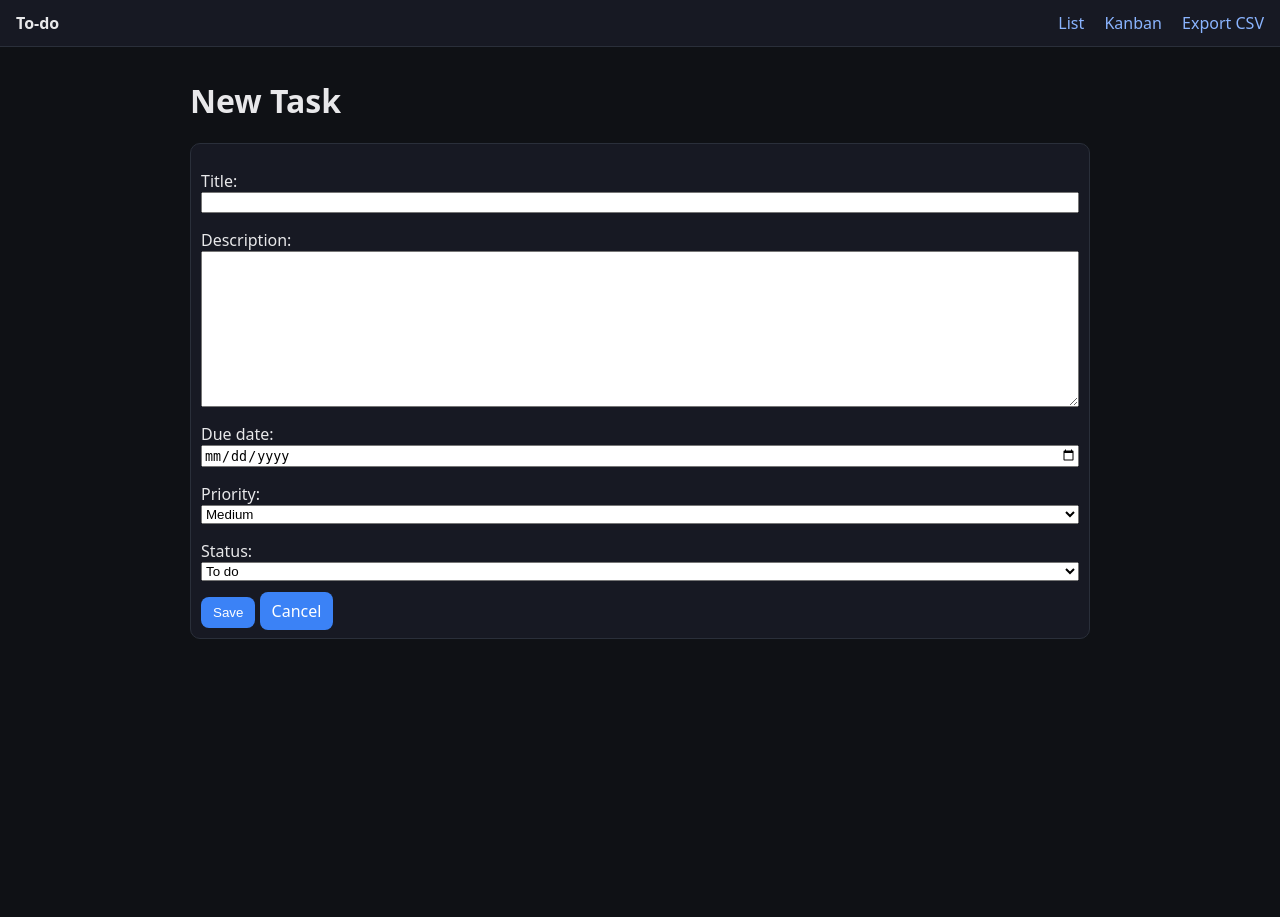
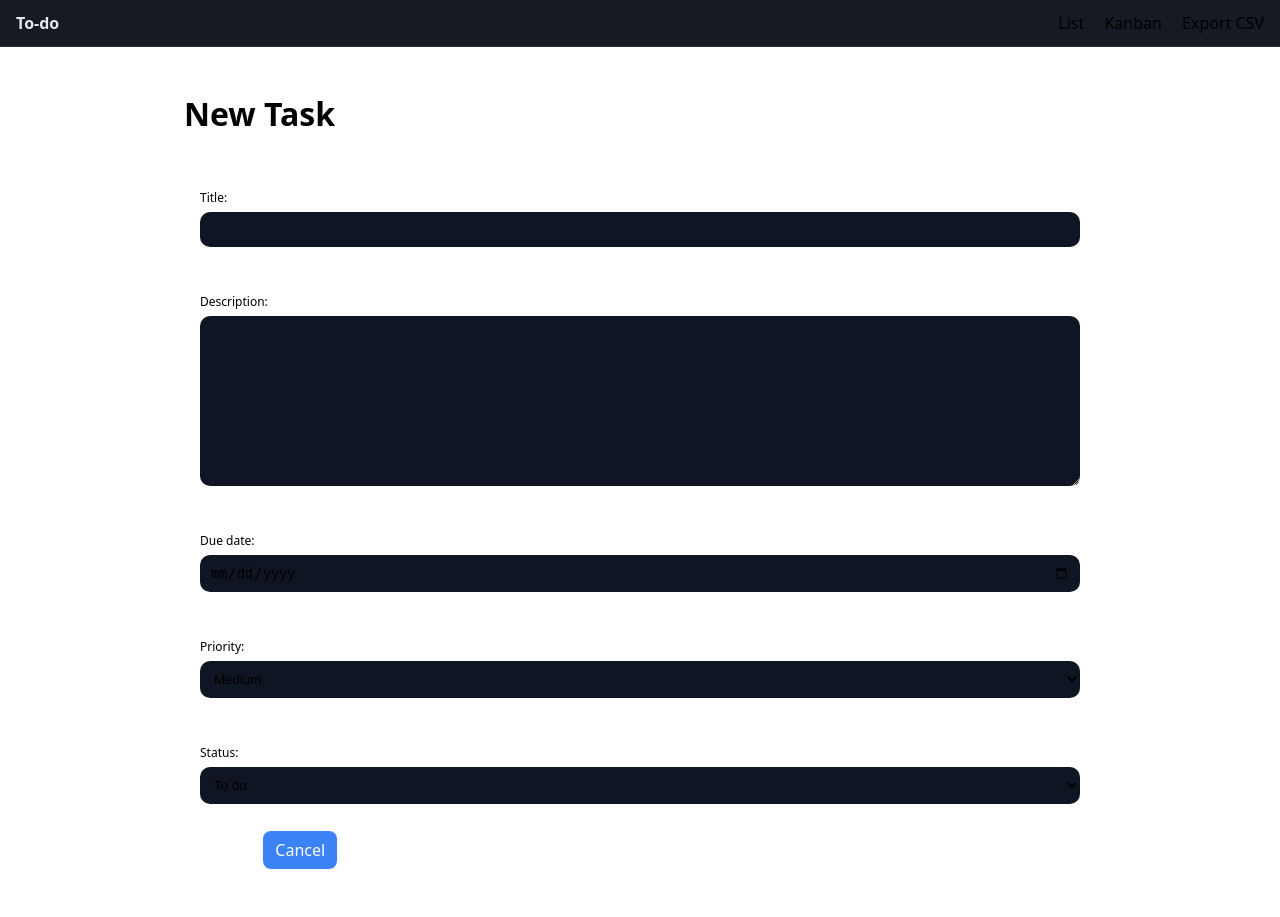
Before and after one commit to mjcolmenarez/todo2, a Django app: page /new/ in a window 1280 px wide. Before the commit the page ends 639 px from the top, so only its background shows below. Run offline with Django 5.2, Linux system fonts and the light colour scheme.

Commit message:
ui: add design tokens, base typography, buttons & inputs (CSS-only)

```diff
--- a/static/css/styles.css
+++ b/static/css/styles.css
@@ -25,3 +25,93 @@
 .kanban{display:grid;grid-template-columns:1fr 1fr 1fr;gap:16px}
 .kanban h3{margin-top:0}
 .muted{opacity:.6}
+cat >> static/css/styles.css <<'EOF'
+
+/* === UI polish: design tokens & base === */
+:root{
+  --bg:#0b0f14;
+  --panel:#121826;
+  --text:#e6edf3;
+  --muted:#9aa4b2;
+  --brand:#4f8cff;
+  --ok:#32d583;
+  --warn:#fdb022;
+  --danger:#f97066;
+  --border:#1f2937;
+  --radius:14px;
+}
+*{box-sizing:border-box}
+html,body{height:100%}
+body{
+  margin:0;
+  font-family: system-ui, -apple-system, Segoe UI, Roboto, Inter, Arial, sans-serif;
+  background:var(--bg);
+  color:var(--text);
+  -webkit-font-smoothing:antialiased;
+  -moz-osx-font-smoothing:grayscale;
+}
+.container{max-width:960px;margin:0 auto;padding:24px}
+a{color:var(--text);text-decoration:none}
+a:hover{opacity:.9}
+hr{border:0;border-top:1px solid var(--border);margin:24px 0}
+
+.nav{
+  position:sticky;top:0;z-index:10;
+  display:flex;gap:12px;align-items:center;justify-content:space-between;
+  padding:12px 24px;background:rgba(18,24,38,.72);
+  border-bottom:1px solid var(--border);
+  backdrop-filter:saturate(160%) blur(8px);
+}
+.nav a.brand{font-weight:700;letter-spacing:.2px}
+
+.card{
+  background:var(--panel);
+  border:1px solid var(--border);
+  border-radius:var(--radius);
+  padding:16px;
+}
+
+.btn{
+  display:inline-flex;align-items:center;gap:8px;
+  background:var(--brand);border:0;color:#fff;
+  padding:10px 14px;border-radius:10px;font-weight:600;cursor:pointer;
+}
+.btn.secondary{background:transparent;border:1px solid var(--border);color:var(--text)}
+.btn.danger{background:var(--danger)}
+.btn:disabled{opacity:.6;cursor:not-allowed}
+
+input,textarea,select{
+  width:100%;background:#0f1523;color:var(--text);
+  border:1px solid var(--border);border-radius:10px;padding:10px;
+}
+label{display:block;font-size:12px;color:var(--muted);margin-bottom:6px}
+.form-grid{display:grid;gap:14px}
+
+.list-actions{display:flex;flex-wrap:wrap;gap:12px;align-items:center;justify-content:space-between;margin:12px 0 16px}
+.task-card{
+  display:flex;gap:14px;align-items:flex-start;justify-content:space-between;
+  padding:14px;border:1px solid var(--border);border-radius:12px;background:var(--panel);
+}
+.task-card + .task-card{margin-top:10px}
+.task-main .title{font-weight:650}
+.desc{color:var(--muted);margin-top:4px}
+.badge{font-size:12px;color:var(--muted)}
+.pill{font-size:12px;background:#0f1523;border:1px solid var(--border);padding:4px 8px;border-radius:999px;margin-left:8px}
+
+.kanban{
+  display:grid;gap:12px;
+  grid-template-columns:repeat(3,1fr);
+}
+.kanban .column{background:var(--panel);border:1px solid var(--border);border-radius:12px;overflow:hidden}
+.kanban .column header{padding:10px 12px;border-bottom:1px solid var(--border);font-weight:600}
+.kanban .column .col-body{padding:12px}
+.kanban .card{margin-bottom:10px}
+
+.empty{
+  padding:24px;border:1px dashed var(--border);border-radius:var(--radius);
+  text-align:center;color:var(--muted)
+}
+
+/* accessibility */
+.sr-only{position:absolute;left:-10000px;top:auto;width:1px;height:1px;overflow:hidden}
+:focus-visible{outline:3px solid var(--brand);outline-offset:2px}
```
